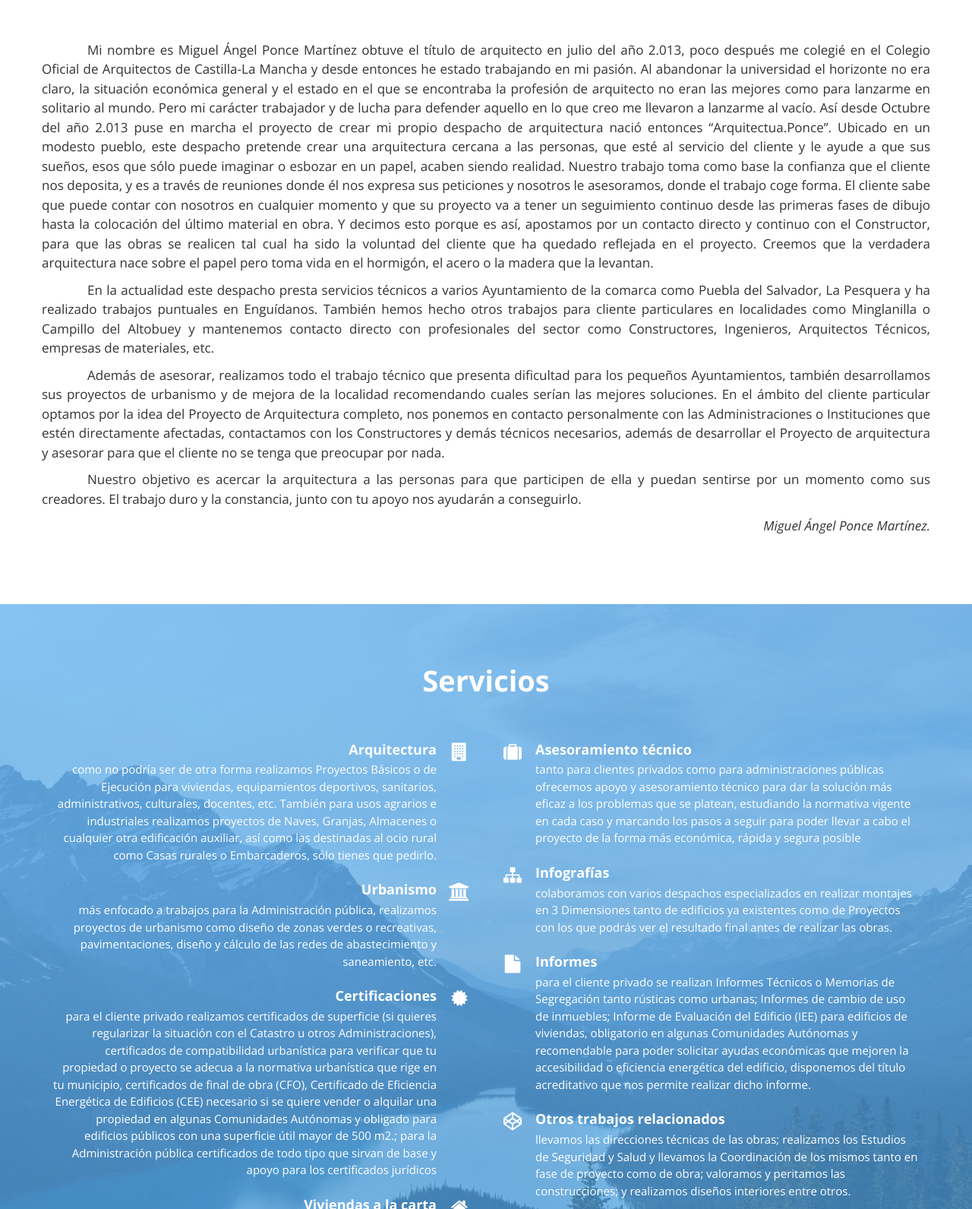
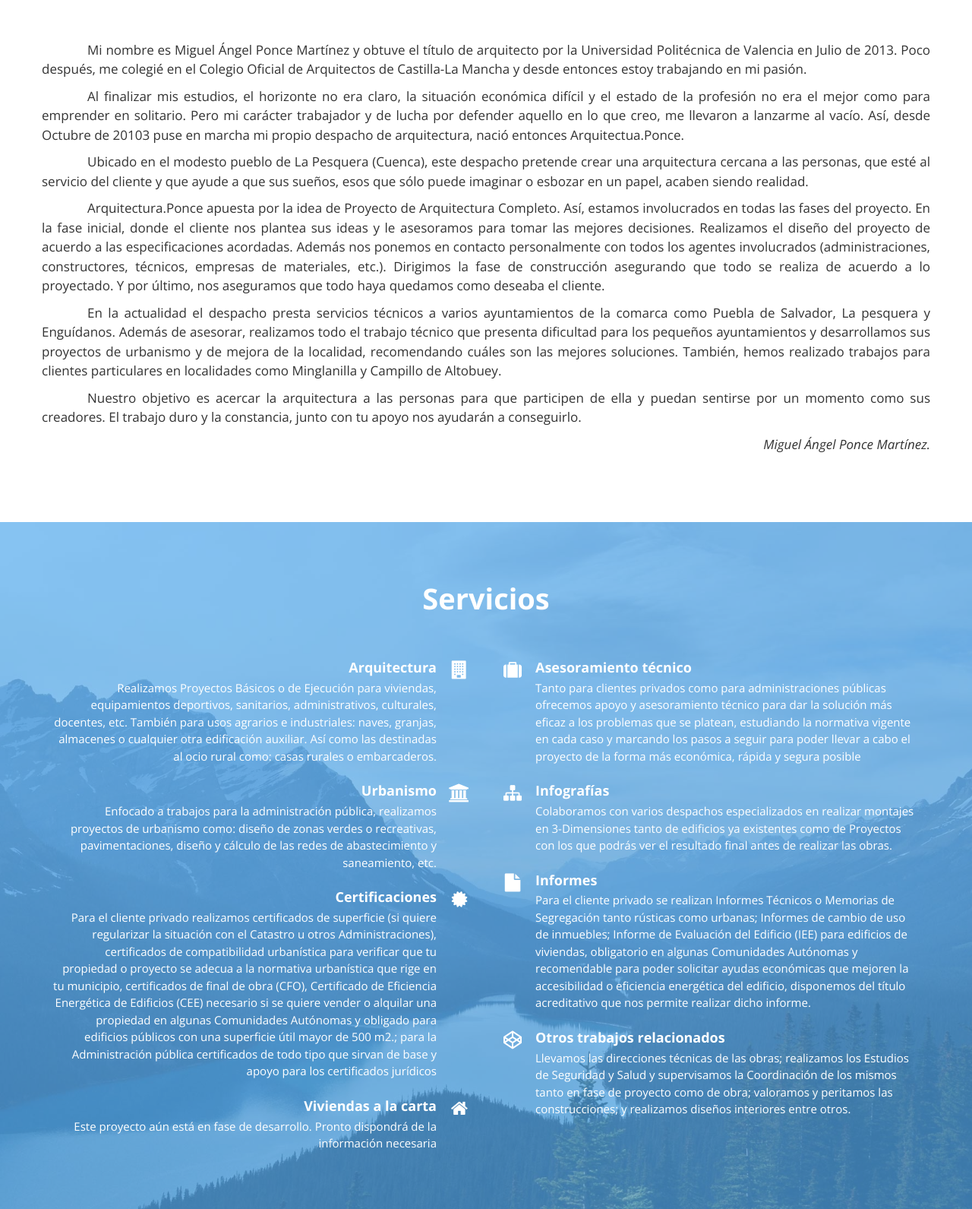
Before and after one commit to dablamar/arquitecturaponce, a plain HTML site: page index.html in a window 1280 px wide. Shown: the part 929-2520 px from the top of the page at 76% size. Drawn offline with nearby package versions, Linux system fonts and the light colour scheme.

Commit message:
sadasdas

```diff
--- a/index.html
+++ b/index.html
@@ -142,18 +142,13 @@
 						<h1 id="about" class="title text-center">Sobre <span>Arquitectura.Ponce</span></h1>
 						<div class="space"></div>
 						<div class="row about">
-								<p>Mi nombre es Miguel Ángel Ponce Martínez obtuve el título de arquitecto en julio del año 2.013, poco después me colegié en el Colegio Oficial de Arquitectos de Castilla-La Mancha y desde entonces he estado trabajando en mi pasión.
-Al abandonar la universidad el horizonte no era claro, la situación económica general y el estado en el que se encontraba la profesión de arquitecto no eran las mejores como para lanzarme en solitario al mundo. Pero mi carácter trabajador y de lucha para defender aquello en lo que creo me llevaron a lanzarme al vacío. Así desde Octubre del año 2.013 puse en marcha el proyecto de crear mi propio despacho de arquitectura nació entonces “Arquitectua.Ponce”.
-Ubicado en un modesto pueblo, este despacho pretende crear una arquitectura cercana a las personas, que esté al servicio del cliente y le ayude a que sus sueños, esos que sólo puede imaginar o esbozar en un papel, acaben siendo realidad.
-Nuestro trabajo toma como base la confianza que el cliente nos deposita, y es a través de reuniones donde él nos expresa sus peticiones y nosotros le asesoramos, donde el trabajo coge forma. El cliente sabe que puede contar con nosotros en cualquier momento y que su proyecto va a tener un seguimiento continuo desde las primeras fases de dibujo hasta la colocación del último material en obra. Y decimos esto porque es así, apostamos por un contacto directo y continuo con el Constructor, para que las obras se realicen tal cual ha sido la voluntad del cliente que ha quedado reflejada en el proyecto.
-Creemos que la verdadera arquitectura nace sobre el papel pero toma vida en el hormigón, el acero o la madera que la levantan.
-</p>
-								<p>En la actualidad este despacho presta servicios técnicos a varios Ayuntamiento de la comarca como Puebla del Salvador, La Pesquera y ha realizado trabajos puntuales en Enguídanos. También hemos hecho otros trabajos para cliente particulares en localidades como Minglanilla o Campillo del Altobuey y mantenemos contacto directo con profesionales del sector como Constructores, Ingenieros, Arquitectos Técnicos, empresas de materiales, etc.</p>
-								<p>Además de asesorar, realizamos todo el trabajo técnico que presenta dificultad para los pequeños Ayuntamientos, también desarrollamos sus proyectos de urbanismo y de mejora de la localidad recomendando cuales serían las mejores soluciones.
-En el ámbito del cliente particular optamos por la idea del Proyecto de Arquitectura completo, nos ponemos en contacto personalmente con las Administraciones o Instituciones  que estén directamente afectadas, contactamos con los Constructores y demás técnicos necesarios, además de desarrollar el Proyecto de arquitectura y asesorar para que el cliente no se tenga que preocupar por nada.
-</p>
-								<p>Nuestro objetivo es acercar la arquitectura a las personas para que participen de ella y puedan sentirse por un momento como sus creadores. El trabajo duro y la constancia, junto con tu apoyo nos ayudarán a conseguirlo.</p>
-								<p class="signature">Miguel Ángel Ponce Martínez.</p>
+							<p>Mi nombre es Miguel Ángel Ponce Martínez y obtuve el título de arquitecto por la Universidad Politécnica de Valencia en Julio de 2013. Poco después, me colegié en el Colegio Oficial de Arquitectos de Castilla-La Mancha y desde entonces estoy trabajando en mi pasión.</p>
+							<p>Al finalizar mis estudios, el horizonte no era claro, la situación económica difícil y el estado de la profesión no era el mejor como para emprender en solitario. Pero mi carácter trabajador y de lucha por defender aquello en lo que creo, me llevaron a lanzarme al vacío. Así, desde Octubre de 20103 puse en marcha mi propio despacho de arquitectura, nació entonces Arquitectua.Ponce.</p>
+							<p>Ubicado en el modesto pueblo de La Pesquera (Cuenca), este despacho pretende crear una arquitectura cercana a las personas, que esté al servicio del cliente y que ayude a que sus sueños, esos que sólo puede imaginar o esbozar en un papel, acaben siendo realidad.</p>
+							<p>Arquitectura.Ponce apuesta por la idea de Proyecto de Arquitectura Completo. Así, estamos involucrados en todas las fases del proyecto. En la fase inicial, donde el cliente nos plantea sus ideas y le asesoramos para tomar las mejores decisiones. Realizamos el diseño del proyecto de acuerdo a las especificaciones acordadas. Además nos ponemos en contacto personalmente con todos los agentes involucrados (administraciones, constructores, técnicos, empresas de materiales, etc.). Dirigimos la fase de construcción asegurando que todo se realiza de acuerdo a lo proyectado. Y por último, nos aseguramos que todo haya quedamos como deseaba el cliente.</p>
+							<p>En la actualidad el despacho presta servicios técnicos a varios ayuntamientos de la comarca como Puebla de Salvador, La pesquera y Enguídanos. Además de asesorar, realizamos todo el trabajo técnico que presenta dificultad para los pequeños ayuntamientos y desarrollamos sus proyectos de urbanismo y de mejora de la localidad, recomendando cuáles son las mejores soluciones. También, hemos realizado trabajos para clientes particulares en localidades como Minglanilla y Campillo de Altobuey.</p>
+							<p>Nuestro objetivo es acercar la arquitectura a las personas para que participen de ella y puedan sentirse por un momento como sus creadores. El trabajo duro y la constancia, junto con tu apoyo nos ayudarán a conseguirlo.</p>
+							<p class="signature">Miguel Ángel Ponce Martínez.</p>
 						</div>
 					</div>
 				</div>
@@ -172,7 +167,7 @@ En el ámbito del cliente particular optamos por la idea del Proyecto de Arquite
 						<div class="media">
 							<div class="media-body text-right">
 								<h4 class="media-heading">Arquitectura</h4>
-								<p>como no podría ser de otra forma realizamos Proyectos Básicos o de Ejecución para viviendas, equipamientos deportivos, sanitarios, administrativos, culturales, docentes, etc. También para usos agrarios e industriales realizamos proyectos de Naves, Granjas, Almacenes o cualquier otra edificación auxiliar, así como las destinadas al ocio rural como Casas rurales o Embarcaderos, sólo tienes que pedirlo.</p>
+								<p>Realizamos Proyectos Básicos o de Ejecución para viviendas, equipamientos deportivos, sanitarios, administrativos, culturales, docentes, etc. También para usos agrarios e industriales: naves, granjas, almacenes o cualquier otra edificación auxiliar. Así como las destinadas al ocio rural como: casas rurales o embarcaderos.</p>
 							</div>
 							<div class="media-right">
 								<i class="fa fa-building"></i>
@@ -181,7 +176,7 @@ En el ámbito del cliente particular optamos por la idea del Proyecto de Arquite
 						<div class="media">
 							<div class="media-body text-right">
 								<h4 class="media-heading">Urbanismo</h4>
-								<p>más enfocado a trabajos para la Administración pública, realizamos proyectos de urbanismo como diseño de zonas verdes o recreativas, pavimentaciones, diseño y cálculo de las redes de abastecimiento y saneamiento, etc.</p>
+								<p>Enfocado a trabajos para la administración pública, realizamos proyectos de urbanismo como: diseño de zonas verdes o recreativas, pavimentaciones, diseño y cálculo de las redes de abastecimiento y saneamiento, etc.</p>
 							</div>
 							<div class="media-right">
 								<i class="fa fa-university"></i>
@@ -190,7 +185,7 @@ En el ámbito del cliente particular optamos por la idea del Proyecto de Arquite
 						<div class="media">
 							<div class="media-body text-right">
 								<h4 class="media-heading">Certificaciones</h4>
-								<p>para el cliente privado realizamos certificados de superficie (si quieres regularizar la situación con el Catastro u otros Administraciones), certificados de compatibilidad urbanística para verificar que tu propiedad o proyecto se adecua a la normativa urbanística que rige en tu municipio, certificados de final de obra (CFO), Certificado de Eficiencia Energética de Edificios (CEE) necesario si se quiere vender o alquilar una propiedad en algunas Comunidades Autónomas y obligado para edificios públicos con una superficie útil mayor de 500 m2.; para la Administración pública certificados de todo tipo que sirvan de base y apoyo para los certificados jurídicos</p>
+								<p>Para el cliente privado realizamos certificados de superficie (si quiere regularizar la situación con el Catastro u otros Administraciones), certificados de compatibilidad urbanística para verificar que tu propiedad o proyecto se adecua a la normativa urbanística que rige en tu municipio, certificados de final de obra (CFO), Certificado de Eficiencia Energética de Edificios (CEE) necesario si se quiere vender o alquilar una propiedad en algunas Comunidades Autónomas y obligado para edificios públicos con una superficie útil mayor de 500 m2.; para la Administración pública certificados de todo tipo que sirvan de base y apoyo para los certificados jurídicos</p>
 							</div>
 							<div class="media-right">
 								<i class="fa fa-certificate"></i>
@@ -199,7 +194,7 @@ En el ámbito del cliente particular optamos por la idea del Proyecto de Arquite
 						<div class="media">
 							<div class="media-body text-right">
 								<h4 class="media-heading">Viviendas a la carta</h4>
-								<p>este proyecto aún está en fase de desarrollo. Pronto dispondrás de la información necesaria</p>
+								<p>Este proyecto aún está en fase de desarrollo. Pronto dispondrá de la información necesaria</p>
 							</div>
 							<div class="media-right">
 								<i class="fa fa-home"></i>
@@ -214,7 +209,7 @@ En el ámbito del cliente particular optamos por la idea del Proyecto de Arquite
 							</div>
 							<div class="media-body">
 								<h4 class="media-heading">Asesoramiento técnico</h4>
-								<p>tanto para clientes privados como para administraciones públicas ofrecemos apoyo y asesoramiento técnico para dar la solución más eficaz a los problemas que se platean, estudiando la normativa vigente en cada caso y marcando los pasos a seguir para poder llevar a cabo el proyecto de la forma más económica, rápida y segura posible</p>
+								<p>Tanto para clientes privados como para administraciones públicas ofrecemos apoyo y asesoramiento técnico para dar la solución más eficaz a los problemas que se platean, estudiando la normativa vigente en cada caso y marcando los pasos a seguir para poder llevar a cabo el proyecto de la forma más económica, rápida y segura posible</p>
 							</div>
 						</div>
 						<div class="media">
@@ -223,7 +218,7 @@ En el ámbito del cliente particular optamos por la idea del Proyecto de Arquite
 							</div>
 							<div class="media-body">
 								<h4 class="media-heading">Infografías</h4>
-								<p>colaboramos con varios despachos especializados en realizar montajes en 3 Dimensiones tanto de edificios ya existentes como de Proyectos con los que podrás ver el resultado final antes de realizar las obras.</p>
+								<p>Colaboramos con varios despachos especializados en realizar montajes en 3-Dimensiones tanto de edificios ya existentes como de Proyectos con los que podrás ver el resultado final antes de realizar las obras.</p>
 							</div>
 						</div>
 						<div class="media">
@@ -232,7 +227,7 @@ En el ámbito del cliente particular optamos por la idea del Proyecto de Arquite
 							</div>
 							<div class="media-body">
 								<h4 class="media-heading">Informes</h4>
-								<p>para el cliente privado se realizan Informes Técnicos o Memorias de Segregación tanto rústicas como urbanas; Informes de cambio de uso de inmuebles; Informe de Evaluación del Edificio (IEE) para edificios de viviendas, obligatorio en algunas Comunidades Autónomas y recomendable para poder solicitar ayudas económicas que mejoren la accesibilidad o eficiencia energética del edificio, disponemos del título acreditativo que nos permite realizar dicho informe.
+								<p>Para el cliente privado se realizan Informes Técnicos o Memorias de Segregación tanto rústicas como urbanas; Informes de cambio de uso de inmuebles; Informe de Evaluación del Edificio (IEE) para edificios de viviendas, obligatorio en algunas Comunidades Autónomas y recomendable para poder solicitar ayudas económicas que mejoren la accesibilidad o eficiencia energética del edificio, disponemos del título acreditativo que nos permite realizar dicho informe.
 							</div>
 						</div>
 						<div class="media">
@@ -241,7 +236,7 @@ En el ámbito del cliente particular optamos por la idea del Proyecto de Arquite
 							</div>
 							<div class="media-body">
 								<h4 class="media-heading">Otros trabajos relacionados</h4>
-								<p>llevamos las direcciones técnicas de las obras; realizamos los Estudios de Seguridad y Salud y llevamos la Coordinación de los mismos tanto en fase de proyecto como de obra; valoramos y peritamos las construcciones; y realizamos diseños interiores entre otros.</p>
+								<p>Llevamos las direcciones técnicas de las obras; realizamos los Estudios de Seguridad y Salud y supervisamos la Coordinación de los mismos tanto en fase de proyecto como de obra; valoramos y peritamos las construcciones; y realizamos diseños interiores entre otros.</p>
 							</div>
 						</div>
 					</div>
@@ -256,7 +251,7 @@ En el ámbito del cliente particular optamos por la idea del Proyecto de Arquite
 			<div class="container">
 				<h1 class="text-center title" id="portfolio">Proyectos</h1>
 				<div class="separator"></div>
-				<p class="lead text-center">Puedes ver nuestros trabajos en esta pequeña colección que<br> esperamos crezca y pronto tu proyecto esté en ella.</p>
+				<p class="lead text-center">Puedes ver nuestros trabajos en esta pequeña colección que<br> esperamos crezca y pronto su proyecto esté en ella.</p>
 				<br>
 				<div class="row object-non-visible" data-animation-effect="fadeIn">
 					<div class="col-md-12">
```
